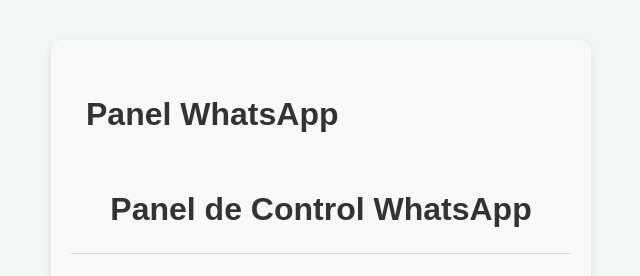
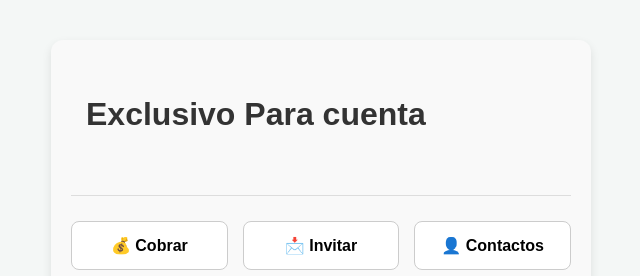
Before and after one commit to franco-delgado/frontendWhatsapp, a React (Vite) app: page / in a window 1280 px wide. Shown: the top 276 px of the page, without its empty margins (319-959 px from the left). Built offline with nearby package versions, Linux system fonts and the light colour scheme; no server answers.

Commit message:
Cambio de titulo solamente

```diff
--- a/src/App.jsx
+++ b/src/App.jsx
@@ -19,7 +19,7 @@
     <div className="container">
       <div className="app-container">
       <header style={{ display: 'flex', justifyContent: 'space-between', padding: '15px' }}>
-        <h1>Panel WhatsApp</h1>
+        <h1>Exclusivo Para cuenta</h1>
         {/* Renderiza el botón aquí */}
         <BotonInstalar />
       </header>
@@ -40,36 +40,10 @@
       {/* Limpiamos el flotado del botón volver para que el título no se deskompagine */}
       <div style={{ clear: "both" }}></div>
 
-      <h1
-        className="title"
-        style={{ cursor: "pointer" }}
-        onClick={() => setSeccionActiva("inicio")}
-      >
-        Panel de Control WhatsApp
-      </h1>
-
       {/* SECCIÓN DEL QR (Se muestra siempre arriba en la home) */}
       {seccionActiva === "inicio" && (
         <div className="qr-section">
-         {/* <button
-            onClick={obtenerQR}
-            disabled={cargando}
-            className="button-primary"
-          >
-            {cargando ? "Conectando..." : "Obtener Código QR"}
-          </button>
 
-          <p className="status-text">
-            Estado del servidor: <span className="badge">{estado}</span>
-          </p>
-
-          <p className="msg-text">{qrMsg}</p>
-
-          {qrCode && (
-            <div className="qr-container">
-              <img src={qrCode} alt="Código QR WhatsApp" className="qr-image" />
-            </div>
-          )} */}
         </div>
       )}
 
```
